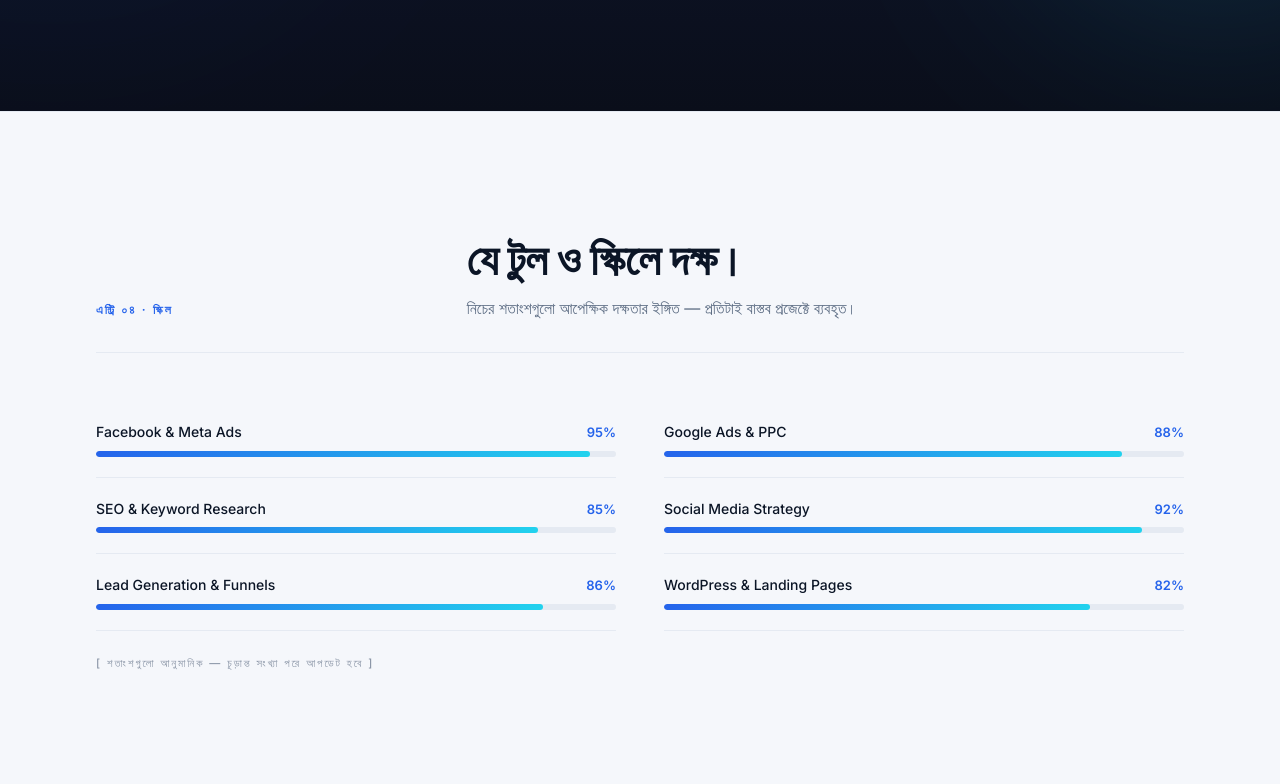
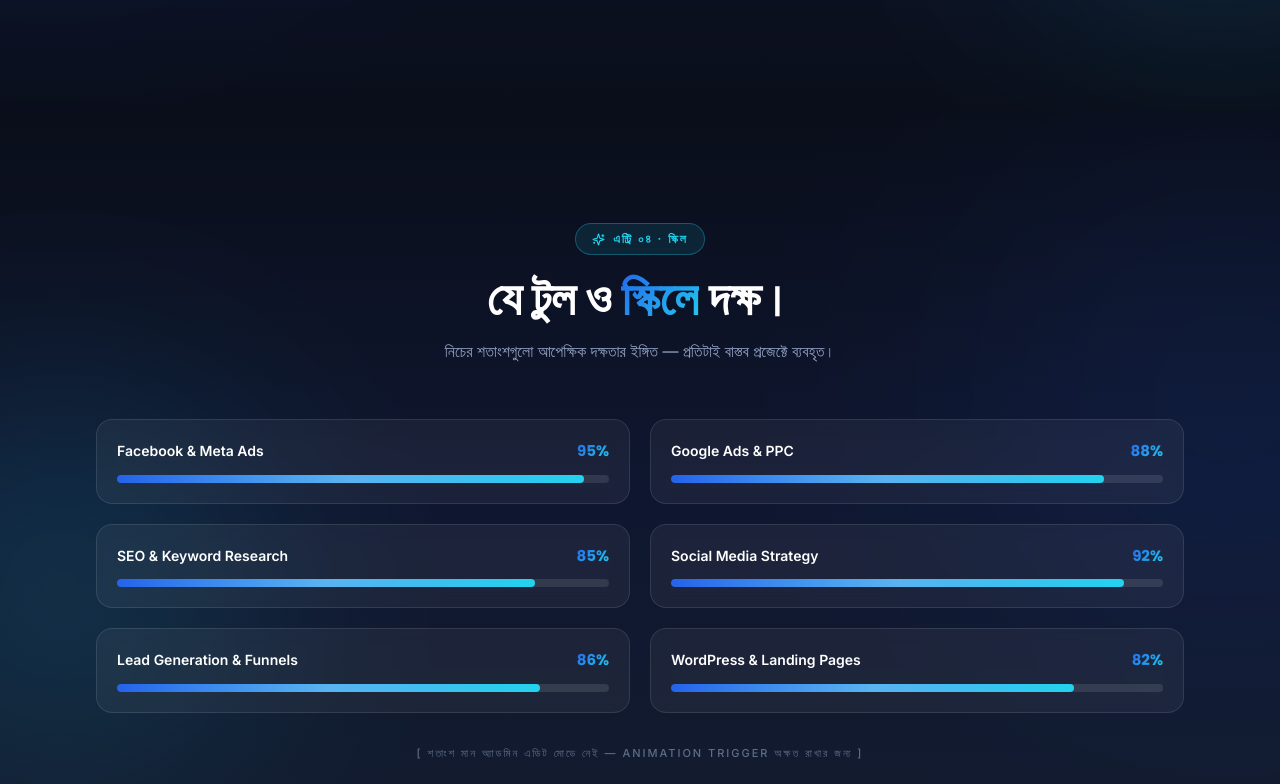
Before and after one commit to arifulislambd2420-source/Ariful-islam-, a React (Vite) app: page / in a window 1280 px wide. Shown: the part 3416-4200 px from the top of the page. Built offline with nearby package versions, Linux system fonts and the light colour scheme.

Commit message:
Skills section redesign

```diff
--- a/src/components/Skills.tsx
+++ b/src/components/Skills.tsx
@@ -1,15 +1,17 @@
 import { useEffect, useRef, useState } from "react";
-import SectionHeader from "./SectionHeader";
+import { Sparkles } from "lucide-react";
 import { useSite } from "../context/SiteContext";
 import { EditableText } from "./admin/EditableText";
 
-function Bar({
+function SkillItem({
   name,
   value,
+  index,
   onNameChange,
 }: {
   name: string;
   value: number;
+  index: number;
   onNameChange: (v: string) => void;
 }) {
   const [w, setW] = useState(0);
@@ -22,7 +24,9 @@
       (entries) => {
         entries.forEach((e) => {
           if (e.isIntersecting) {
-            setW(value);
+            // stagger the fill slightly for a nicer feel
+            const delay = index * 90;
+            setTimeout(() => setW(value), delay);
             io.disconnect();
           }
         });
@@ -31,24 +35,54 @@
     );
     io.observe(el);
     return () => io.disconnect();
-  }, [value]);
+  }, [value, index]);
 
   return (
-    <div ref={ref} className="border-b border-border py-5">
-      <div className="mb-2 flex items-baseline justify-between">
+    <div
+      ref={ref}
+      className="group relative overflow-hidden rounded-2xl border border-white/10 bg-white/5 p-5 backdrop-blur transition-all duration-300 hover:-translate-y-0.5 hover:border-cyan/40 hover:bg-white/[0.08]"
+    >
+      {/* subtle hover glow */}
+      <div
+        aria-hidden
+        className="pointer-events-none absolute -right-8 -top-8 h-24 w-24 rounded-full bg-primary opacity-0 blur-2xl transition-opacity duration-500 group-hover:opacity-30"
+      />
+
+      <div className="relative mb-3 flex items-baseline justify-between gap-3">
         <EditableText
           as="span"
-          className="text-[14px] font-medium text-ink"
+          className="text-[14px] font-semibold text-white transition-colors group-hover:text-cyan"
           value={name}
           onChange={onNameChange}
         />
-        <span className="text-[13px] font-semibold text-primary">{w}%</span>
+        <span
+          className="tabular-nums font-display text-[15px] font-bold text-gradient"
+          aria-label={`${w} percent`}
+        >
+          {w}%
+        </span>
       </div>
-      <div className="h-[6px] w-full overflow-hidden rounded-full bg-border">
+
+      {/* Track */}
+      <div className="relative h-[8px] w-full overflow-hidden rounded-full bg-white/10">
+        {/* fill */}
         <div
-          className="h-full rounded-full bg-cta-gradient transition-[width] duration-[1400ms] ease-out"
-          style={{ width: `${w}%` }}
-        />
+          className="relative h-full rounded-full shadow-glow transition-[width] duration-[1500ms] ease-out"
+          style={{
+            width: `${w}%`,
+            background: "linear-gradient(90deg, #2563EB 0%, #22D3EE 100%)",
+          }}
+        >
+          {/* moving shimmer */}
+          <div
+            aria-hidden
+            className="pointer-events-none absolute inset-0 opacity-70"
+            style={{
+              backgroundImage:
+                "linear-gradient(90deg, transparent 0%, rgba(255,255,255,0.35) 50%, transparent 100%)",
+            }}
+          />
+        </div>
       </div>
     </div>
   );
@@ -66,25 +100,56 @@
   };
 
   return (
-    <section className="border-t border-border bg-surface py-24 sm:py-32">
-      <div className="container-x">
-        <SectionHeader
-          entry="এন্ট্রি ০৪ · স্কিল"
-          title="যে টুল ও স্কিলে দক্ষ।"
-          intro="নিচের শতাংশগুলো আপেক্ষিক দক্ষতার ইঙ্গিত — প্রতিটাই বাস্তব প্রজেক্টে ব্যবহৃত।"
-        />
-        <div className="reveal grid gap-x-12 md:grid-cols-2">
+    <section
+      className="relative overflow-hidden py-24 text-on-navy sm:py-28"
+      style={{
+        background:
+          "linear-gradient(180deg, #0a0e1a 0%, #0f1730 50%, #131c2e 100%)",
+      }}
+    >
+      {/* soft accent glows */}
+      <div
+        aria-hidden
+        className="pointer-events-none absolute -right-40 top-20 h-[420px] w-[420px] rounded-full bg-primary opacity-15 blur-[140px]"
+      />
+      <div
+        aria-hidden
+        className="pointer-events-none absolute -left-32 bottom-24 h-[380px] w-[380px] rounded-full bg-cyan opacity-15 blur-[120px]"
+      />
+
+      <div className="container-x relative">
+        {/* Header */}
+        <div className="reveal mx-auto mb-14 max-w-3xl text-center">
+          <div className="inline-flex items-center gap-2 rounded-full border border-cyan/30 bg-cyan/10 px-4 py-1.5 backdrop-blur">
+            <Sparkles size={13} className="text-cyan" />
+            <span className="text-[12px] font-semibold uppercase tracking-[0.16em] text-cyan">
+              এন্ট্রি ০৪ · স্কিল
+            </span>
+          </div>
+          <h2 className="mt-5 font-display text-3xl font-bold leading-tight text-white sm:text-4xl md:text-5xl">
+            যে টুল ও <span className="text-gradient">স্কিলে</span> দক্ষ।
+          </h2>
+          <p className="mx-auto mt-4 max-w-xl text-on-navy-muted">
+            নিচের শতাংশগুলো আপেক্ষিক দক্ষতার ইঙ্গিত — প্রতিটাই বাস্তব প্রজেক্টে
+            ব্যবহৃত।
+          </p>
+        </div>
+
+        {/* Skills grid */}
+        <div className="reveal grid grid-cols-1 gap-5 md:grid-cols-2">
           {data.skills.map((s, i) => (
-            <Bar
+            <SkillItem
               key={i}
+              index={i}
               name={s.name}
               value={s.value}
               onNameChange={(v) => updateSkillName(i, v)}
             />
           ))}
         </div>
-        <p className="mt-6 text-[11px] font-medium uppercase tracking-[0.18em] text-muted/70">
-          [ শতাংশগুলো আনুমানিক — চূড়ান্ত সংখ্যা পরে আপডেট হবে ]
+
+        <p className="reveal mt-8 text-center text-[11px] font-medium uppercase tracking-[0.18em] text-on-navy-muted/60">
+          [ শতাংশ মান অ্যাডমিন এডিট মোডে নেই — animation trigger অক্ষত রাখার জন্য ]
         </p>
       </div>
     </section>
```
